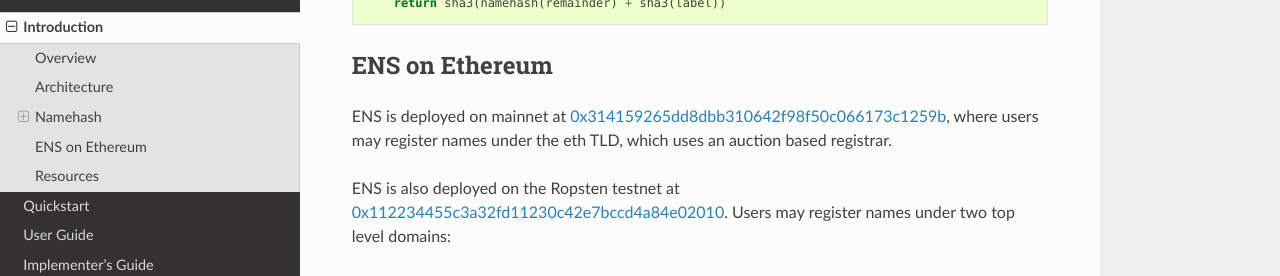
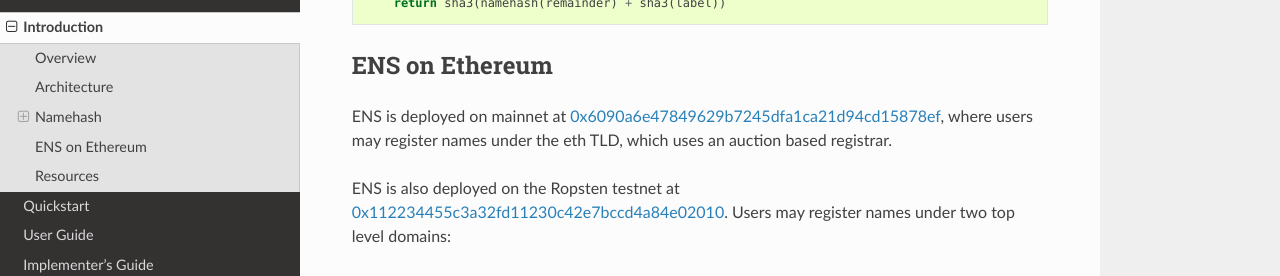
Before and after one commit to ensdomains/ens, a Sphinx documentation site: the page built from docs/introduction.rst, in a window 1280 px wide and 900 px high, scrolled down 2334 px. Shown: the part 151-427 px from the top of the window. Built offline with Sphinx 7.4.7 and the Read the Docs theme 2.0.0, drawn with Linux system fonts in a browser that asks for light colours.

Commit message:
Update introduction.rst

```diff
--- a/docs/introduction.rst
+++ b/docs/introduction.rst
@@ -90,7 +90,7 @@
 ENS on Ethereum
 ===============
 
-ENS is deployed on mainnet at 0x314159265dd8dbb310642f98f50c066173c1259b_, where users may register names under the eth TLD, which uses an auction based registrar.
+ENS is deployed on mainnet at `0x6090a6e47849629b7245dfa1ca21d94cd15878ef <https://etherscan.io/address/0x6090a6e47849629b7245dfa1ca21d94cd15878ef>`_, where users may register names under the eth TLD, which uses an auction based registrar.
 
 ENS is also deployed on the Ropsten testnet at 0x112234455c3a32fd11230c42e7bccd4a84e02010_. Users may register names under two top level domains:
 
```
